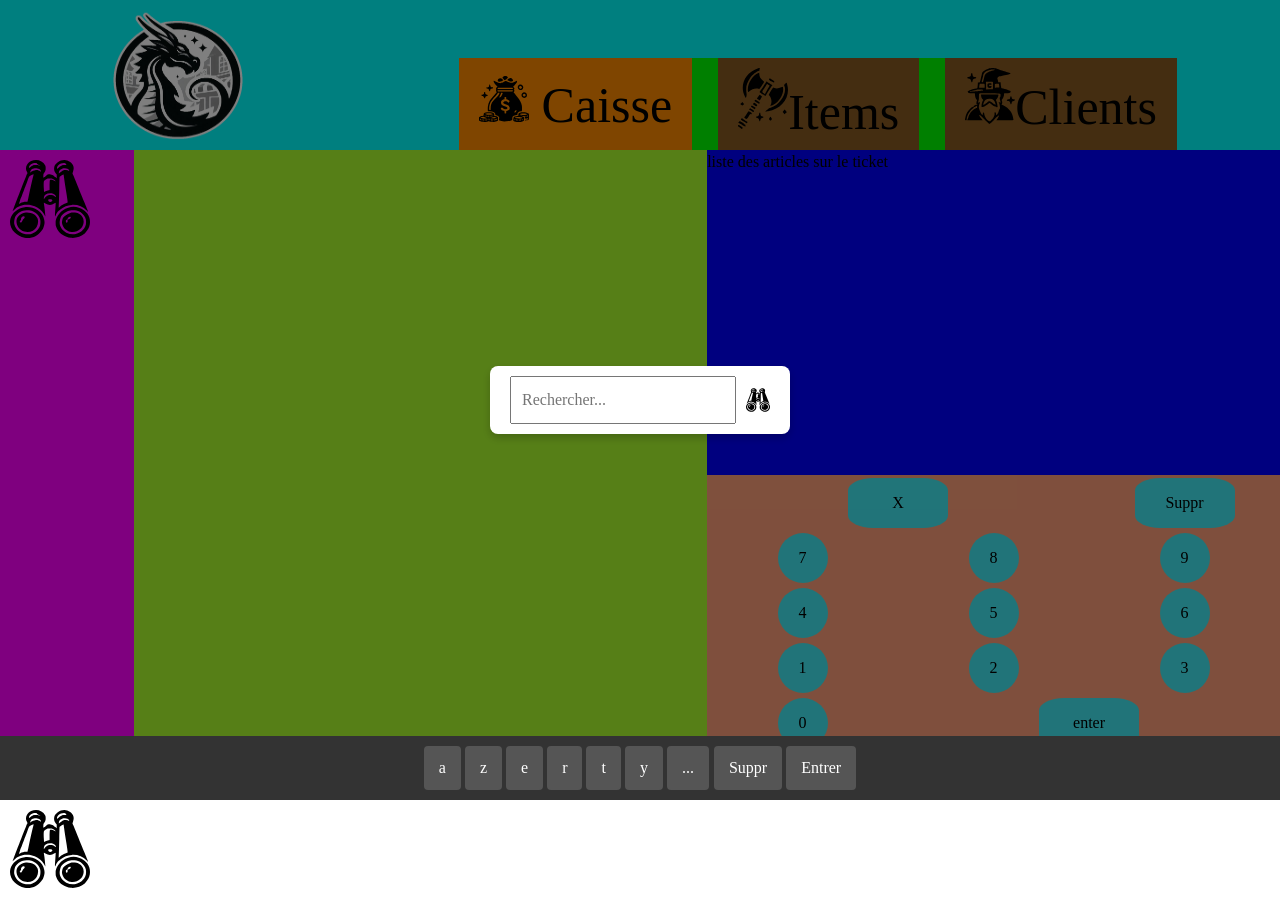
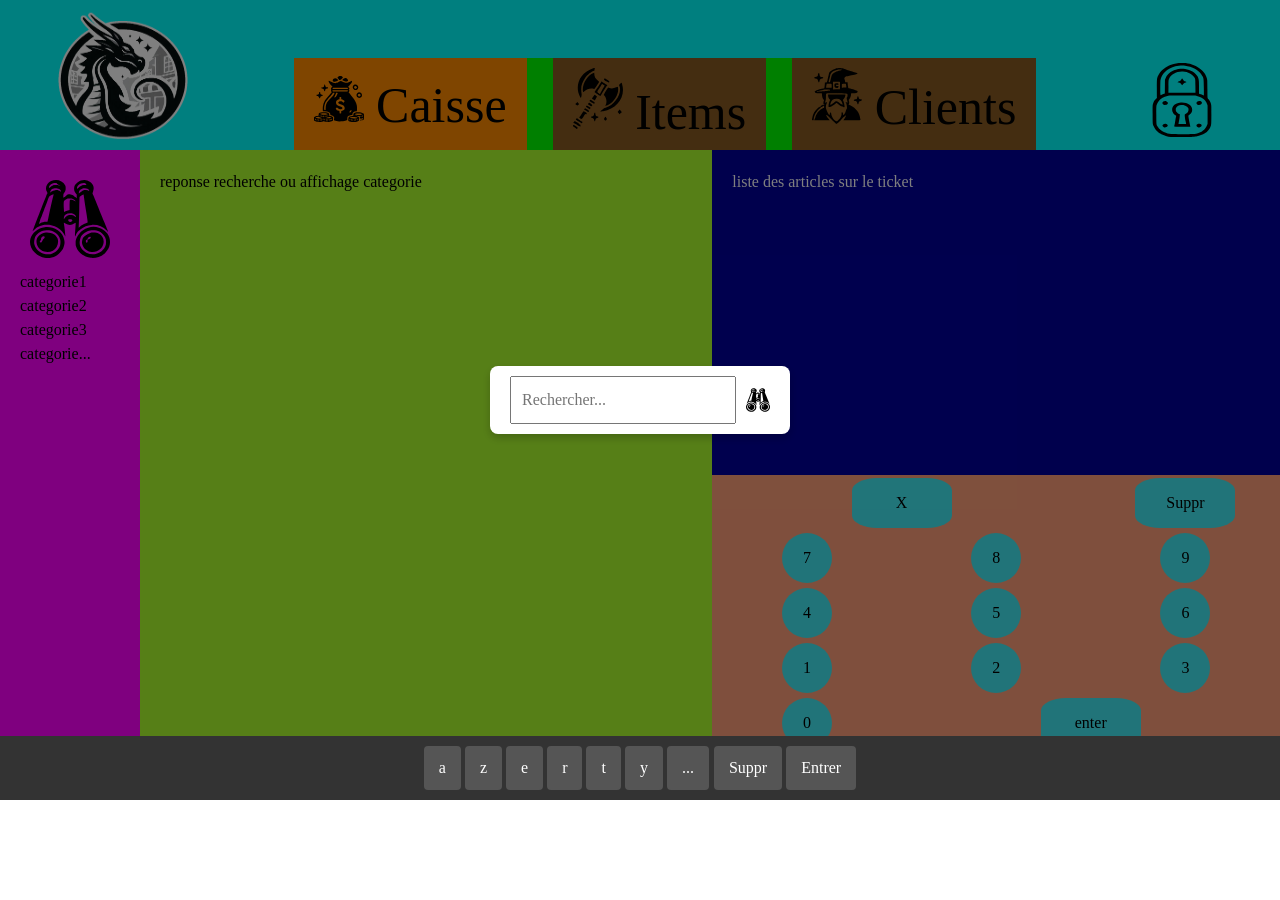
Before and after one commit to Thomas-Ascalion/DracoStore, a plain HTML site: page index.html in a window 1280 px wide. After the commit the page ends 800 px from the top, so only its background shows below. Drawn offline with Linux system fonts and the light colour scheme.

Commit message:
maj
et hop du css

```diff
--- a/css/style.css
+++ b/css/style.css
@@ -99,6 +99,7 @@ h6 {
   padding-top: 10px;
   padding-left: 20px;
   padding-right: 20px;
+   cursor: pointer;
 }
 .navbar .navactive {
   background-color: rgb(138, 91, 34);
@@ -118,11 +119,13 @@ h6 {
 .barla {
   background-color: fuchsia;
   width: 150px;
+    padding: 20px;
 }
 .response {
   background-color: greenyellow;
   width: 50%;
   min-height: 150px;
+    padding: 20px;
 }
 
 .colonneD {
@@ -144,9 +147,11 @@ h6 {
 }
 
 .ticket {
-  background-color: blue;
+  color:rgb(255, 255, 255);
+  background-color: rgb(0, 0, 156);
   height: 50%;
   width: 100%;
+    padding: 20px;
 }
 
 .number {
@@ -158,6 +163,7 @@ h6 {
   text-align: center;
   justify-content: center;
   align-items: center;
+   cursor: pointer;
 }
 #x {
   grid-column: span 2;
@@ -168,37 +174,52 @@ h6 {
   grid-column: span 2;
   width: 100px;
   border-radius: 25% 25%;
+   cursor: pointer;
 }
 #minus {
     width: 100px;
     border-radius: 25% 25%;
+     cursor: pointer;
 }
 .total{
     background-color: cadetblue;
     padding: 10px;
+     cursor: pointer;
 }
 .espece{
     background-color: cadetblue;
 padding: 10px;
+ cursor: pointer;
 }
 
 .recherche{
+
   width: 100px;
   height: 100px;
   padding: 10px;
   border-bottom: #333 2px;
-
+ cursor: pointer;
 }
 .recherche:hover{
   width: 100px;
   height: 100px;
   padding: 10px;
  transform: rotate(45deg);
+  cursor: pointer;
 }
 
+.client{
+    background-color: cadetblue;
+padding: 10px;
+ cursor: pointer;
+}
 
-
-
+.connexion img{
+  width: 100px;
+  height: 100px;
+  padding: 10px;
+ cursor: pointer;
+}
 
 /**    javascript recherche */
 /* Masque l'overlay par défaut ne fonctionne pas a verifier pourquoi .... */
@@ -258,8 +279,10 @@ padding: 10px;
     font-size: 16px;
     cursor: pointer;
     border-radius: 4px;
+     cursor: pointer;
 }
 
 .virtual-keyboard button:hover {
     background-color: #666;
+     cursor: pointer;
 }
--- a/index.html
+++ b/index.html
@@ -17,12 +17,16 @@
           <ul>
             <li><img src="image\caisse.svg" alt="Caisse" /> Caisse</li>
             <li class="navactive">
-              <img src="image\items.svg" alt="Items" />Items
+              <img src="image\items.svg" alt="Items" /> Items
             </li>
             <li class="navactive">
-              <img src="image\client.svg" alt="Clients" />Clients
+              <img src="image\client.svg" alt="Clients" /> Clients
             </li>
+
           </ul>
+        </div>
+        <div class="connexion">
+          <img  src="image/cdenas.svg" alt="connexion" />
         </div>
       </div>
     </header>
@@ -31,9 +35,14 @@
         <div class="barla">
           <div class="recherche" onclick="openSearch()">
             <img src="image\recherche.svg" alt="recherche" />
+
           </div>
+           <p>categorie1</p>
+            <p>categorie2</p>
+            <p>categorie3</p>
+            <p>categorie...</p>
         </div>
-        <div class="response"></div>
+        <div class="response">reponse recherche ou affichage categorie</div>
         <div class="colonneD">
           <div class="ticket"> liste des articles sur le ticket</div>
 
@@ -53,12 +62,11 @@
             <div class="number" id="enter">enter</div>
             <div class="total">TOTAL</div>
             <div class="espece">Espèces</div>
+            <div class="client">client existant</div>
           </div>
         </div>
       </div>
-<div class="recherche" onclick="openSearch()">
-    <img src="image/recherche.svg" alt="recherche" />
-</div>
+
 
 <div class="overlay" id="searchOverlay" onclick="closeSearch(event)">
     <div class="search-modal" onclick="event.stopPropagation()">
```
